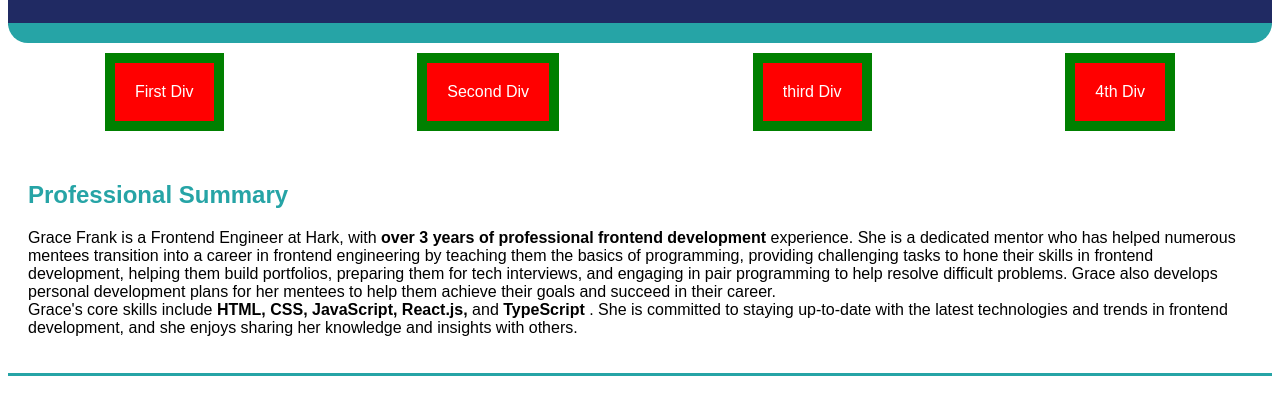
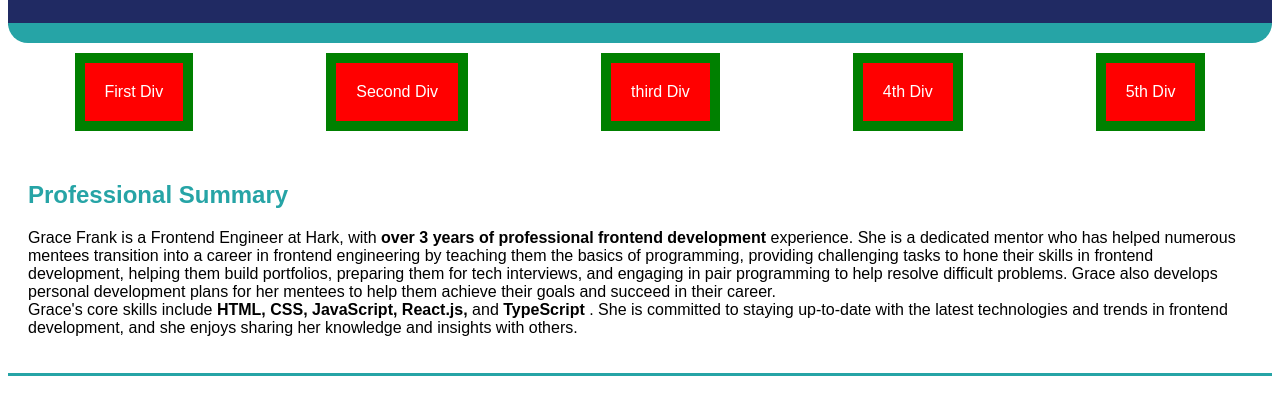
Before and after one commit to GraceFrank/the-morpheous-academy-resume, a plain HTML site: page index.html in a window 1280 px wide. Shown: the part 357-770 px from the top of the page. Drawn offline with Linux system fonts and the light colour scheme.

Commit message:
added 5th div

```diff
--- a/index.html
+++ b/index.html
@@ -41,6 +41,10 @@
 
       <div class="random-div">
         4th Div
+      </div>
+
+      <div class="random-div">
+        5th Div
       </div>
 
     </div>
```
